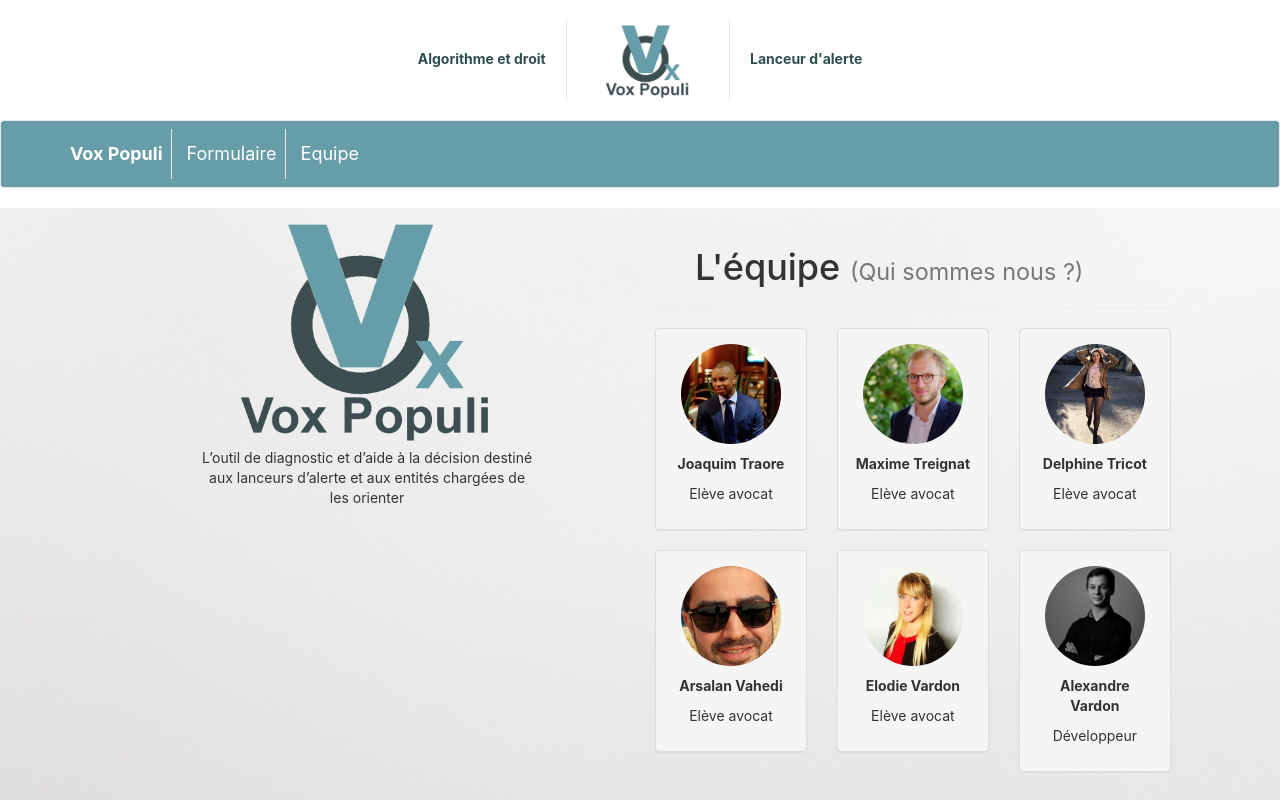
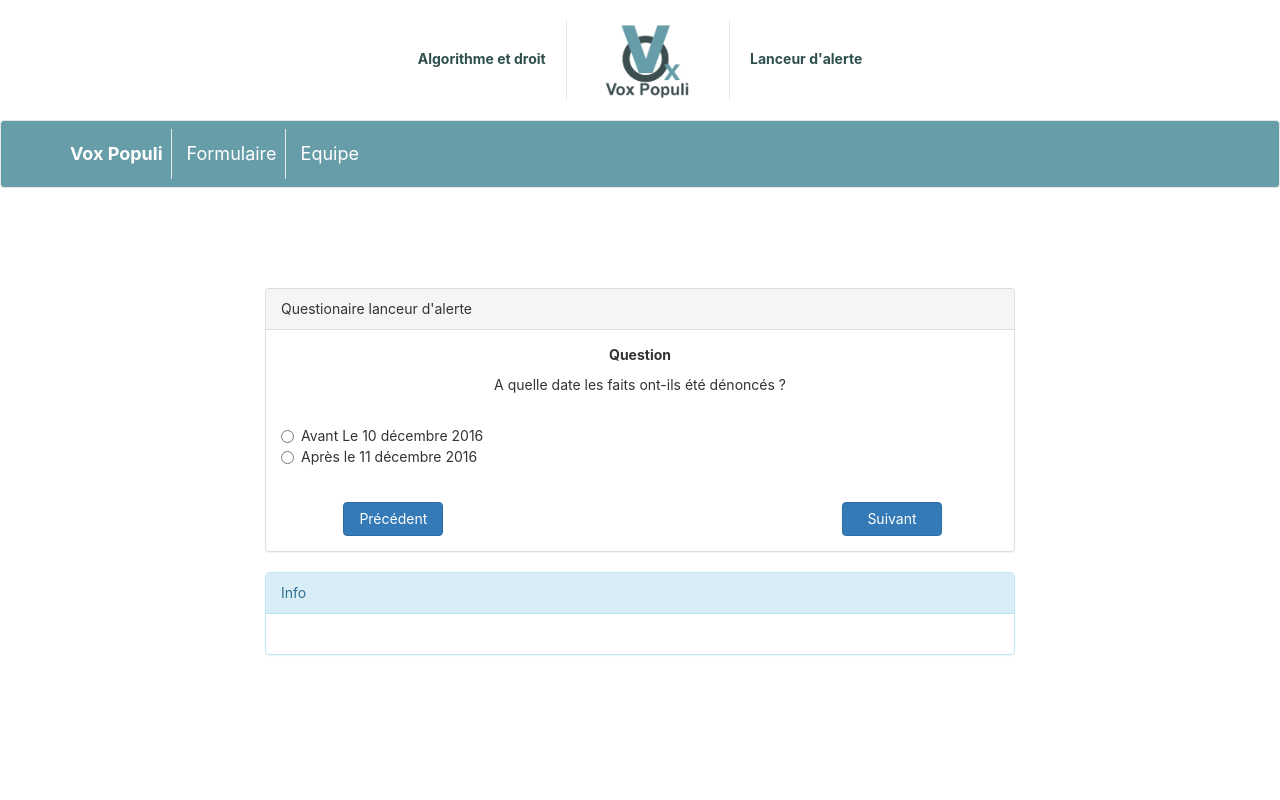
Before and after one commit to vardon-perso/vox-populi, a React (Create React App) app: page / in a window 1280 px wide. Shown: the top 800 px of the page. Built offline with nearby package versions, Linux system fonts and the light colour scheme.

Commit message:
fix: fixing web design

```diff
--- a/public/index.html
+++ b/public/index.html
@@ -32,8 +32,8 @@
     <div id="header"></div>
     <div id="navbar"></div>
     <div id="content">
+        <div id="root"></div>
         <div id="infos"></div>
-        <div id="root"></div>
     </div>
 
     <!--
--- /dev/null
+++ b/src/FormulaireAlert/FormulaireAlert.css
@@ -0,0 +1,4 @@
+.FormulaireAlert {
+    padding-top: 10vh;
+    height: 80vh;
+}
--- a/src/FormulaireAlert/FormulaireAlert.js
+++ b/src/FormulaireAlert/FormulaireAlert.js
@@ -1,6 +1,5 @@
 import React, {Component} from 'react'
 import PropTypes from 'prop-types'
-import App from "../App";
 import {Col, Grid, Panel, Row} from "react-bootstrap";
 import Question from "./Question";
 import ResponsesList from "./ResponsesList";
@@ -8,6 +7,7 @@ import StepButton from "../tools/StepButton";
 import ResponseModal from "./ResponseModal";
 import '../App.css'
 import InfoPanel from "./InfoPanel";
+import './FormulaireAlert.css'
 
 const QUESTIONS_LIST = [
   {
@@ -328,7 +328,7 @@ class FormulaireAlert extends Component {
 
   render() {
     return (
-      <div className={App}>
+      <div className={"FormulaireAlert"}>
         <ResponseModal show={this.state.show}
                        handleClose={this.handleClose}
                        finalResponse={this.state.finalResponse}
--- a/src/Infos/Description/Description.css
+++ b/src/Infos/Description/Description.css
@@ -1,9 +1,12 @@
 .Description {
+    padding-top: 120px;
     text-align: center;
- }
+    padding-bottom: 100px;
+
+}
 
 .Description-Logo {
-    height: 30vh;
+    height: 200px;
 }
 
 .Description-Text {
--- a/src/Infos/Description/Description.js
+++ b/src/Infos/Description/Description.js
@@ -7,10 +7,10 @@ const Description = () => (
     <Row>
       <Col mdOffset={2} md={8}>
         <Image className={"Description-Logo"} src="/asset/vox-populi-logo.png"/>
-        <p>
+        <h2>
           L’outil de diagnostic et d’aide à la décision destiné
           aux lanceurs d’alerte et aux entités chargées de les orienter
-        </p>
+        </h2>
       </Col>
     </Row>
   </div>
--- a/src/Infos/Infos.css
+++ b/src/Infos/Infos.css
@@ -1,7 +1,8 @@
 .Infos {
     background-image: url("/asset/background.jpg");
     background-size: cover;
-    min-height: 90vh;
+    min-height: 100vh;
     display: flex;
-    vertical-align: center;
+    align-items: center;
+    justify-content: center;
 }
```
Also changed, not shown: src/Home/Home.css (deleted, +0 -10 lines), src/Home/Home.js (deleted, +0 -15 lines).
